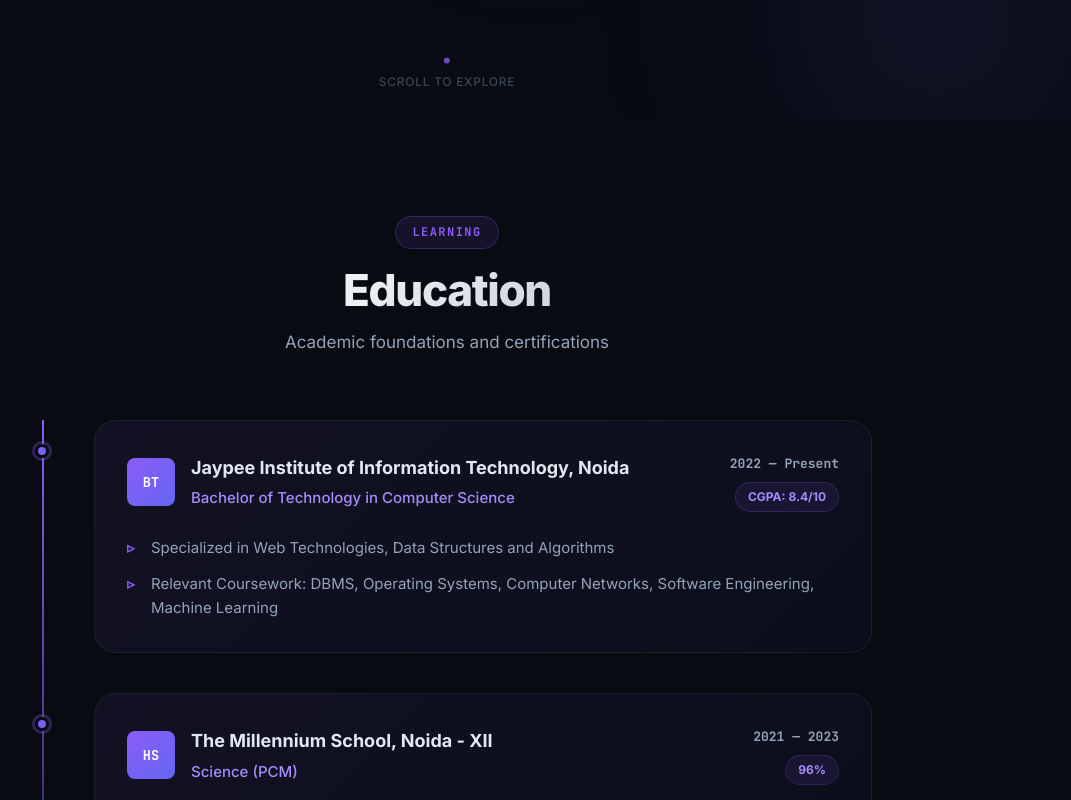
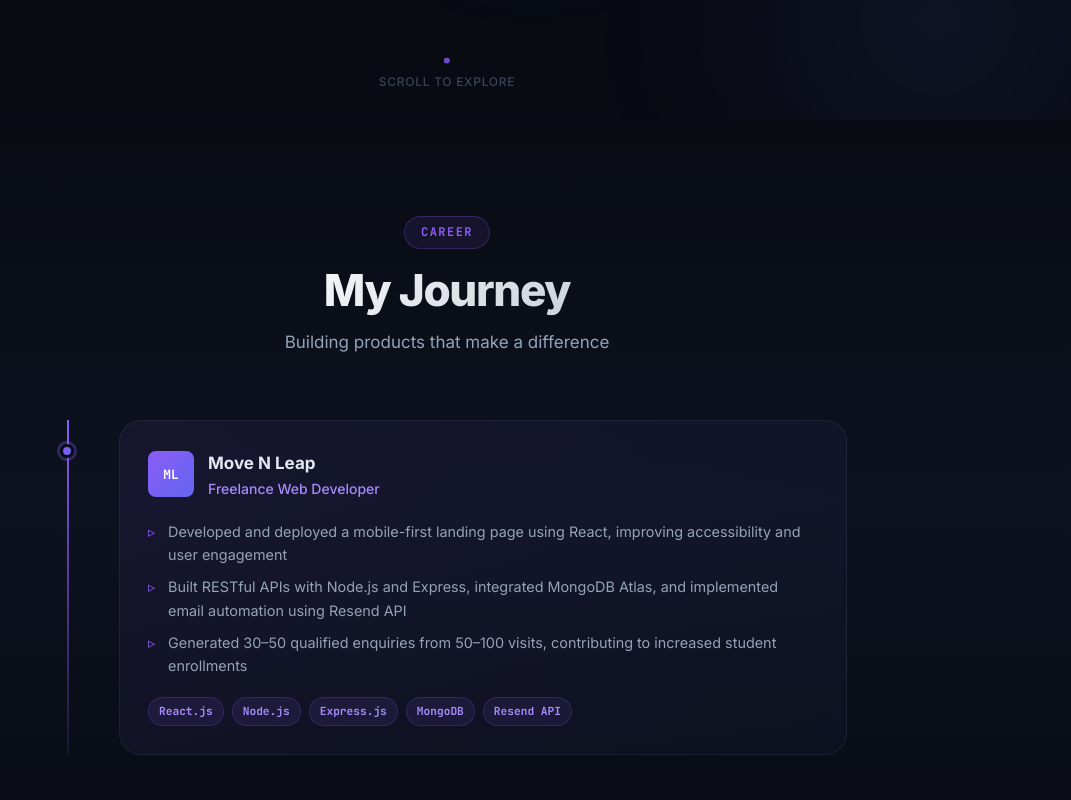
Before and after one commit to biibekk/portfolio, a React (Vite) app in the folder frontend/: page / in a window 1280 px wide. Shown: the part 680-1480 px from the top of the page, without its empty margins (193-1264 px from the left). Built offline with nearby package versions, Linux system fonts and the light colour scheme.

Commit message:
experience updated

```diff
--- a/frontend/src/App.jsx
+++ b/frontend/src/App.jsx
@@ -15,7 +15,7 @@ function App() {
       <Navbar />
       <main id="main-content">
         <Hero />
-        {/* <Experience /> */}
+        <Experience />
         <Education />
         <Skills />
         <Projects />
--- a/frontend/src/components/Experience/Experience.jsx
+++ b/frontend/src/components/Experience/Experience.jsx
@@ -4,54 +4,17 @@ import './Experience.css'
 
 const EXPERIENCES = [
   {
-    id: 'exp-smartb',
-    company: 'SmartB Solutions',
-    role: 'Software Engineer',
-    initials: 'SB',
-    current: true,
-    achievements: [],
-    tech: ['React.js', 'Node.js', 'Next.js', 'TypeScript'],
-  },
-  {
-    id: 'exp-hashtag',
-    company: 'Hashtag Web',
-    role: 'Software Engineer',
-    initials: 'HW',
+    id: 'exp-movenleap',
+    company: 'Move N Leap',
+    role: 'Freelance Web Developer',
+    initials: 'ML',
     current: false,
     achievements: [
-      'Delivered 20+ diverse, high-impact projects including NFT Marketplaces, B2B/B2C Travel Platforms, SaaS solutions, and ERP systems',
-      'Built scalable full-stack applications using React.js, Node.js, Next.js, Laravel, achieving 80% uptime across production environments',
-      'Designed and implemented robust RESTful APIs with comprehensive testing using Postman',
-      'Applied blockchain expertise in Solidity and NFT development, implementing ERC721, ERC721A standards',
-      'Implemented CI/CD pipelines, reducing deployment time by 60%',
-      'Collaborated with cross-functional teams to exceed client expectations',
+      'Developed and deployed a mobile-first landing page using React, improving accessibility and user engagement',
+      'Built RESTful APIs with Node.js and Express, integrated MongoDB Atlas, and implemented email automation using Resend API',
+      'Generated 30–50 qualified enquiries from 50–100 visits, contributing to increased student enrollments',
     ],
-    tech: ['React.js', 'Laravel', 'Solidity', 'ERC721', 'CI/CD'],
-  },
-  {
-    id: 'exp-datalines',
-    company: 'DataLines',
-    role: 'Associate Software Engineer',
-    initials: 'DL',
-    current: false,
-    achievements: [
-      'Built responsive and visually engaging frontends for NFT-based projects',
-      'Integrated blockchain APIs with frontend applications',
-    ],
-    tech: ['React.js', 'Web3.js', 'NFT APIs'],
-  },
-  {
-    id: 'exp-billions',
-    company: 'Billions Health',
-    role: 'Associate Software Engineer',
-    initials: 'BH',
-    current: false,
-    achievements: [
-      'Developed secure data handling solutions implementing advanced hashing techniques',
-      'Created unique NFT metadata generation system ensuring data integrity',
-      'Developed neumorphic UI components using React for medical professionals',
-    ],
-    tech: ['React.js', 'Blockchain', 'Neumorphic UI'],
+    tech: ['React.js', 'Node.js', 'Express.js', 'MongoDB', 'Resend API'],
   },
 ]
 
--- a/frontend/src/components/Navbar/Navbar.jsx
+++ b/frontend/src/components/Navbar/Navbar.jsx
@@ -3,7 +3,7 @@ import './Navbar.css'
 
 const NAV_LINKS = [
   { label: 'Home',       href: '#home' },
-  // { label: 'Experience', href: '#experience' },
+  { label: 'Experience', href: '#experience' },
   { label: 'Education',  href: '#education' },
   { label: 'Skills',     href: '#skills' },
   { label: 'Projects',   href: '#projects' },
--- a/frontend/src/components/Projects/Projects.jsx
+++ b/frontend/src/components/Projects/Projects.jsx
@@ -6,14 +6,14 @@ const PROJECTS = [
   {
     id: 'project-movenleap',
     icon: '🚀',
-    name: 'Move N Leap | Freelance Full-Stack Developer',
+    name: 'Move N Leap',
     description: 'A performance-driven platform designed to streamline student enquiries and automate business communications.',
     points: [
       'Developed and deployed a mobile-first landing page using React, improving accessibility and user engagement.',
       'Built RESTful APIs with Node.js and Express, integrated MongoDB Atlas, and implemented email automation using Resend API.',
       'Generated 30–50 qualified enquiries from 50–100 visits, contributing to increased student enrollments.',
     ],
-    tech: ['React.js', 'Node.js', 'Express.js', 'MongoDB Atlas', 'Resend API'],
+    tech: ['React.js', 'Node.js', 'Express.js', 'MongoDB', 'Resend API'],
     live: 'https://move-n-leap-frontend.onrender.com',
   },
   {
@@ -64,7 +64,7 @@ const PROJECTS = [
     icon: '🌐',
     name: 'Computer Networks Modeling & Analysis',
     description:
-      'An interactive platform for simulating and analyzing computer network structures. Visualizes network topologies, routing paths, and performance metrics using graph-based models.',
+      'An interactive dashboard for visualizing and analyzing data center network topologies like Leaf-Spine, Fat-Tree, and Three-Tier. Features real-time graph rendering, performance metric calculation, and targeted failure simulations to evaluate network resilience.',
     tech: ['React.js', 'Node.js', 'Cytoscape.js', 'Graph Theory', 'Graph Algorithms', 'REST APIs'],
     github: 'https://github.com/biibekk/Modelling-Analysis-Computer-Network-Topologies',
     live: 'https://modelling-analysis-computer-network.onrender.com',
```
